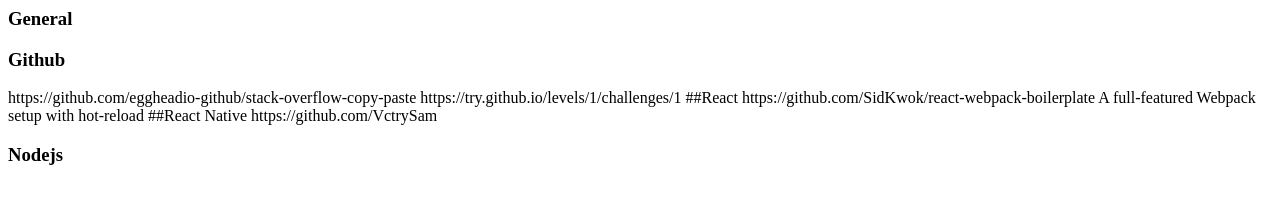
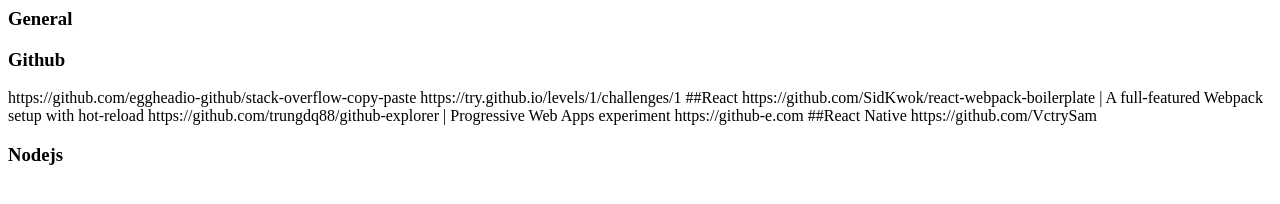
Before and after one commit to NileshPatel17/js-resources, a plain HTML site: page index.html in a window 1280 px wide. Drawn offline with Linux system fonts and the light colour scheme.

Commit message:
Update index.html

```diff
--- a/index.html
+++ b/index.html
@@ -6,7 +6,8 @@
 https://github.com/eggheadio-github/stack-overflow-copy-paste
 https://try.github.io/levels/1/challenges/1
 ##React
-  https://github.com/SidKwok/react-webpack-boilerplate A full-featured Webpack setup with hot-reload
+  https://github.com/SidKwok/react-webpack-boilerplate | A full-featured Webpack setup with hot-reload
+  https://github.com/trungdq88/github-explorer | Progressive Web Apps experiment  https://github-e.com
 ##React Native
   https://github.com/VctrySam
 
```
